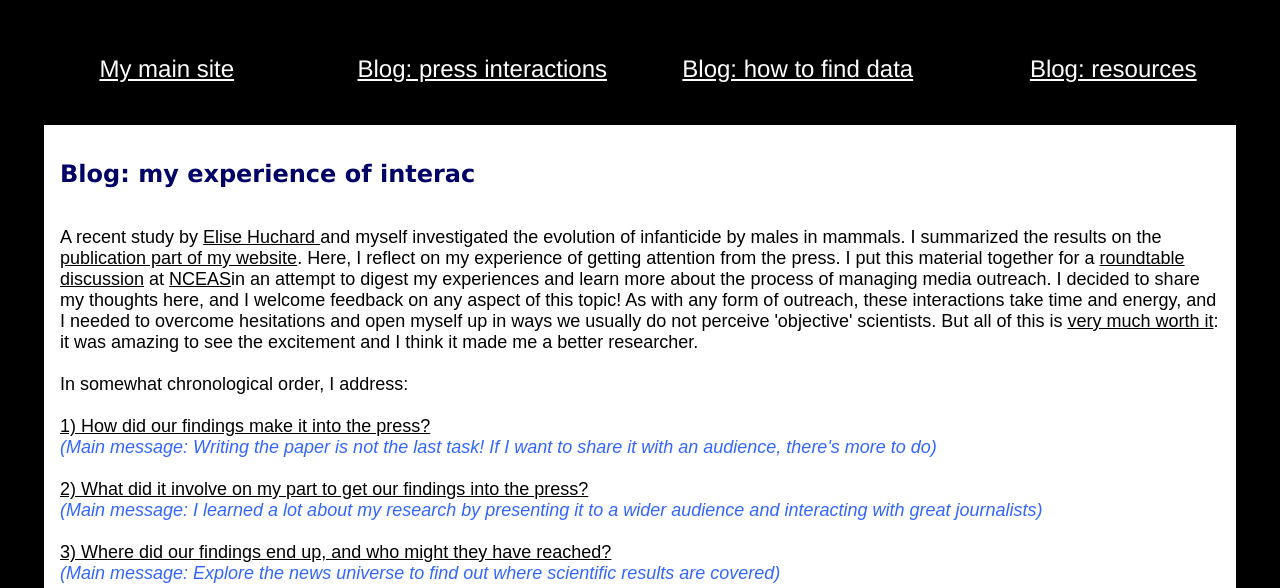
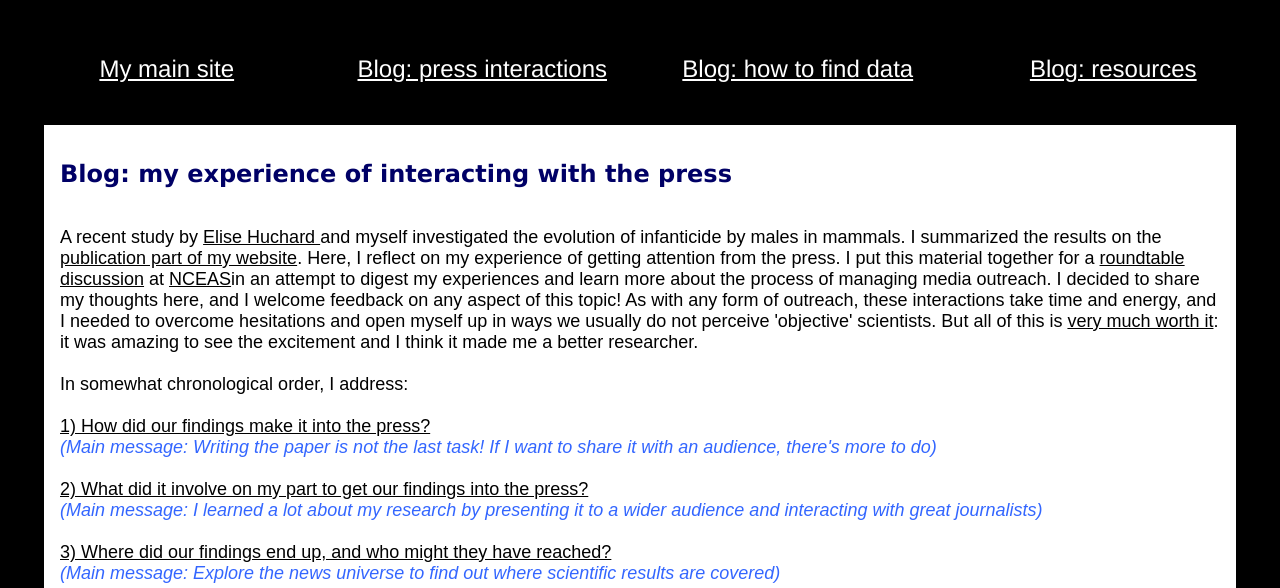
Before and after one commit to dieterlukas/dieterlukas.github.io, a plain HTML site: page press.html in a window 1280 px wide. Shown: the part 212-800 px from the top of the page. Drawn offline with Linux system fonts and the light colour scheme.

Commit message:
updated title

```diff
--- a/press.html
+++ b/press.html
@@ -1,5 +1,6 @@
 <!DOCTYPE html PUBLIC "-//W3C//DTD HTML 4.01//EN" "http://www.w3.org/TR/html4/strict.dtd">
 <html><head>
+
 
 
 
@@ -76,7 +77,7 @@ consequences of sociality</span></span></font><br>
       <td style="vertical-align: top; width: 2%;"><br>
       </td>
       <td style="vertical-align: top; background-color: white;"> <span style="font-family: Verdana;"></span><span style="font-family: Verdana;"><span style="color: black;"><span style="font-weight: bold;"></span></span></span><span style="font-family: Verdana;"><span style="color: black;"><br>
-      <font size="+2"><span style="font-weight: bold;"><span style="color: rgb(0, 0, 102);">Blog: my experience of interac</span></span></font></span></span><br>
+      <font size="+2"><span style="font-weight: bold;"><span style="color: rgb(0, 0, 102);">Blog: my experience of interacting with the press</span></span></font></span></span><br>
       <span style="font-family: Verdana;"><span style="color: black;"><font size="+1"><span style="font-weight: bold;"></span></font></span></span><span style="font-family: Verdana;"><span style="color: black;"></span></span><br>
       <br>
       <span style="color: black;"><font size="+1"><span style="font-family: Arial;">A recent study by <a style="color: black;" href="http://www.cefe.cnrs.fr/index.php/fr/recherche/accueil-dpt-ecologie-evolutive/ecologie-spatiale-des-populations/777-equipe-esp/chercheurs/2673-elise-huchard">Elise Huchard </a>and myself investigated the evolution of infanticide by males in mammals. I summarized the results on the <a target="_blank" style="color: black;" href="dieterlukas.strikingly.com">publication part of my website</a>. Here, I reflect on my experience of getting attention from the press. I put this material together for a <a style="color: black;" href="https://twitter.com/nceas/status/534805995642699776">roundtable discussion</a> at <a style="color: black;" href="https://www.nceas.ucsb.edu/">NCEAS</a>in
```
